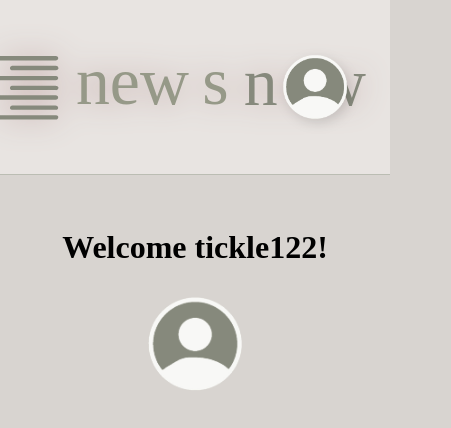
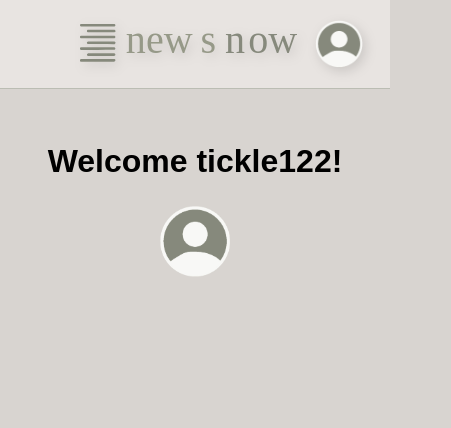
Before and after one commit to theskywillbeblue/northcoders-news-FE, a React (Vite) app: page /user in a window 390 px wide. Shown: the top 428 px of the page, 451 px wide, since content can reach past the window. Built offline with nearby package versions, Linux system fonts and the light colour scheme.

Commit message:
add responsive media queries for trial

```diff
--- a/src/App.css
+++ b/src/App.css
@@ -14,10 +14,9 @@ body {
 }
 
 :root {
-	font-family: Avenir;
+	font-family: Avenir, sans-serif;
 	-webkit-font-smoothing: antialiased;
 	-moz-osx-font-smoothing: grayscale;
-
 	font-synthesis: none;
 	line-height: 1.4;
 	text-rendering: optimizeLegibility;
@@ -51,20 +50,21 @@ header {
 	align-items: center;
 	background: #e8e4e1;
 	width: 100vw;
+	height: 8.5rem;
 	position: relative;
 }
 
 .logo {
+	width: 100%;
 	filter: drop-shadow(3px 4px 6px rgba(0, 0, 0, 0.13));
-	height: 10.5em;
-	padding: 1.3em 0.3em 1.3em 0;
-	transition: filter 0.3s ease-in-out;
+	height: auto;
+	transition: filter 1.2s ease-in-out;
 }
 
 .user-logo {
 	border-radius: 8%;
 	filter: drop-shadow(3px 4px 6px rgba(0, 0, 0, 0.13));
-	height: 5.5em;
+	height: 4em;
 	transition: filter 0.3s ease-in-out;
 	position: absolute;
 	right: 8%;
@@ -72,7 +72,11 @@ header {
 	transform: translateY(-50%);
 }
 
-.logo:hover,
+.logo:hover {
+	transform: scale(1.1);
+	filter: drop-shadow(0 0 15px #c2a7a6);
+}
+
 .user-logo:hover {
 	filter: drop-shadow(0 0 15px #c2a7a6);
 }
@@ -122,7 +126,7 @@ button:hover {
 
 .p-dropdown:focus-within {
 	border-color: #a5aa93 !important;
-	box-shadow: 0 0 5px #a5aa93 !important; /* Custom glow */
+	box-shadow: 0 0 5px #a5aa93 !important;
 }
 .p-dropdown-item.p-highlight {
 	background-color: #b3b7a1 !important;
@@ -418,3 +422,127 @@ h2 {
 #profile-pic {
 	width: 8rem;
 }
+
+
+
+/* new media queries added */
+
+
+/* Responsive adjustments for mobile */
+@media (max-width: 768px) {
+	/* Header */
+	header {
+		height: 6rem; /* Adjust header height */
+	}
+
+	.user-logo {
+		height: 4.5em; /* Resize user logo */
+		right: 5%; /* Move the logo closer */
+	}
+
+	/* Article Cards */
+	.articles-grid {
+		grid-template-columns: repeat(auto-fit, minmax(300px, 1fr)); /* Adjust grid */
+		width: 100%; /* Full width for mobile */
+		padding: 10px;
+	}
+
+	.article-card {
+		min-width: 100%; /* Make cards full width */
+		font-size: 14px; /* Adjust font size */
+		padding: 10px; /* Reduce padding */
+	}
+
+	#article-card-image-container {
+		height: 200px; /* Adjust image size */
+	}
+
+	/* Buttons */
+	button,
+	select {
+		width: 100%; /* Full width for buttons */
+		font-size: 14px; /* Smaller font size */
+		padding: 0.6em 1em; /* Adjust padding */
+	}
+
+	/* Single Article */
+	.single-article {
+		width: 90%; /* Reduce the width of the article */
+		padding: 15px; /* Reduce padding */
+	}
+
+	#article-body-text {
+		font-size: 16px; /* Reduce font size */
+	}
+
+	/* Comment Form */
+	.comment-form {
+		width: 100%; /* Full width for comment form */
+	}
+
+	#comment-form-input {
+		width: 90%; /* Adjust input width */
+		font-size: 14px; /* Adjust font size */
+	}
+
+	/* Topic Cards */
+	.topic-card {
+		flex-direction: column; /* Stack topic cards vertically */
+		gap: 10px; /* Adjust gap */
+		padding: 15px; /* Adjust padding */
+		width: 100%; /* Full width */
+	}
+
+	#topic-img {
+		width: 20%; /* Resize topic image */
+	}
+
+	/* Profile */
+	#user-profile {
+		grid-template-columns: 1fr; /* Stack profile info vertically */
+		grid-template-rows: auto;
+		width: 100%; /* Full width for profile */
+	}
+
+	#profile-pic {
+		width: 6rem; /* Resize profile picture */
+	}
+
+	/* Back button */
+	.back-button {
+		margin: 5% 0 0 10%; /* Adjust margin */
+	}
+}
+
+/* For very small screens (like phones in portrait mode) */
+@media (max-width: 480px) {
+	/* Header */
+	header {
+		height: 5.5rem; /* Smaller header */
+	}
+
+	.user-logo {
+		height: 4em; /* Smaller user logo */
+	}
+
+	/* Article Cards */
+	.article-card {
+		font-size: 13px; /* Smaller font for cards */
+	}
+
+	/* Buttons */
+	button,
+	select {
+		font-size: 12px; /* Smaller font for buttons */
+	}
+
+	/* Single Article */
+	.single-article {
+		width: 100%; /* Full width for single article */
+	}
+
+	/* Topic Cards */
+	.topic-card {
+		padding: 10px; /* Reduced padding */
+	}
+}
```
